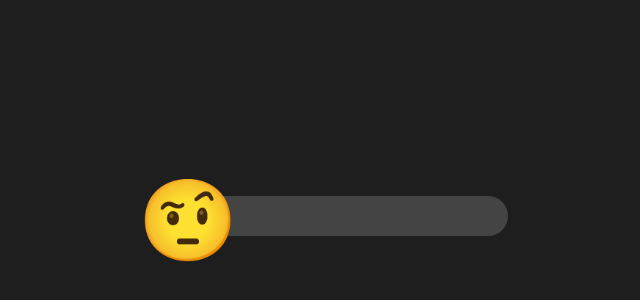
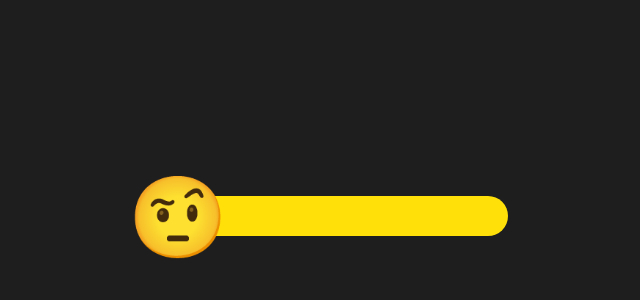
Before and after one commit to lintonye/smileys-in-motion, a React (Create React App) app in the folder smileys-in-motion-demos/: page / in a window 1280 px wide. Shown: the part 184-484 px from the top of the page, without its empty margins (307-947 px from the left). Built offline with nearby package versions, Linux system fonts and the light colour scheme.

Commit message:
Remove solution

```diff
--- a/smileys-in-motion-demos/src/Slider.js
+++ b/smileys-in-motion-demos/src/Slider.js
@@ -1,34 +1,42 @@
 import * as React from "react";
-import { motion, useMotionValue } from "framer-motion";
+import { motion } from "framer-motion";
+
+/* eslint-disable jsx-a11y/accessible-emoji */
 
 export function Slider() {
-  const valueWidth = useMotionValue(0);
   return (
-    <motion.div style={{ position: "relative" }}>
+    <motion.div
+      style={{
+        position: "relative",
+        width: 350,
+        height: 40,
+        display: "flex",
+        justifyContent: "flex-start",
+        alignItems: "center",
+      }}
+    >
       <motion.div
         style={{
-          width: 350,
-          height: 40,
+          position: "absolute",
+          left: 0,
+          top: 0,
+          right: 0,
+          bottom: 0,
           background: "#444",
           borderRadius: 40,
           overflow: "hidden",
         }}
       >
-        <motion.div
-          style={{ background: "#ffe008", width: valueWidth, height: "100%" }}
-        />
+        <motion.div style={{ background: "#ffe008", height: "100%" }} />
       </motion.div>
+
       <motion.div
-        drag="x"
-        dragConstraints={{ left: 0, right: 310 }}
+        drag
         dragMomentum={false}
-        dragElastic={false}
         style={{
-          position: "absolute",
-          top: -26,
-          left: -20,
-          x: valueWidth,
+          marginLeft: -30,
           fontSize: 80,
+          zIndex: 1,
         }}
       >
         🤨
```
